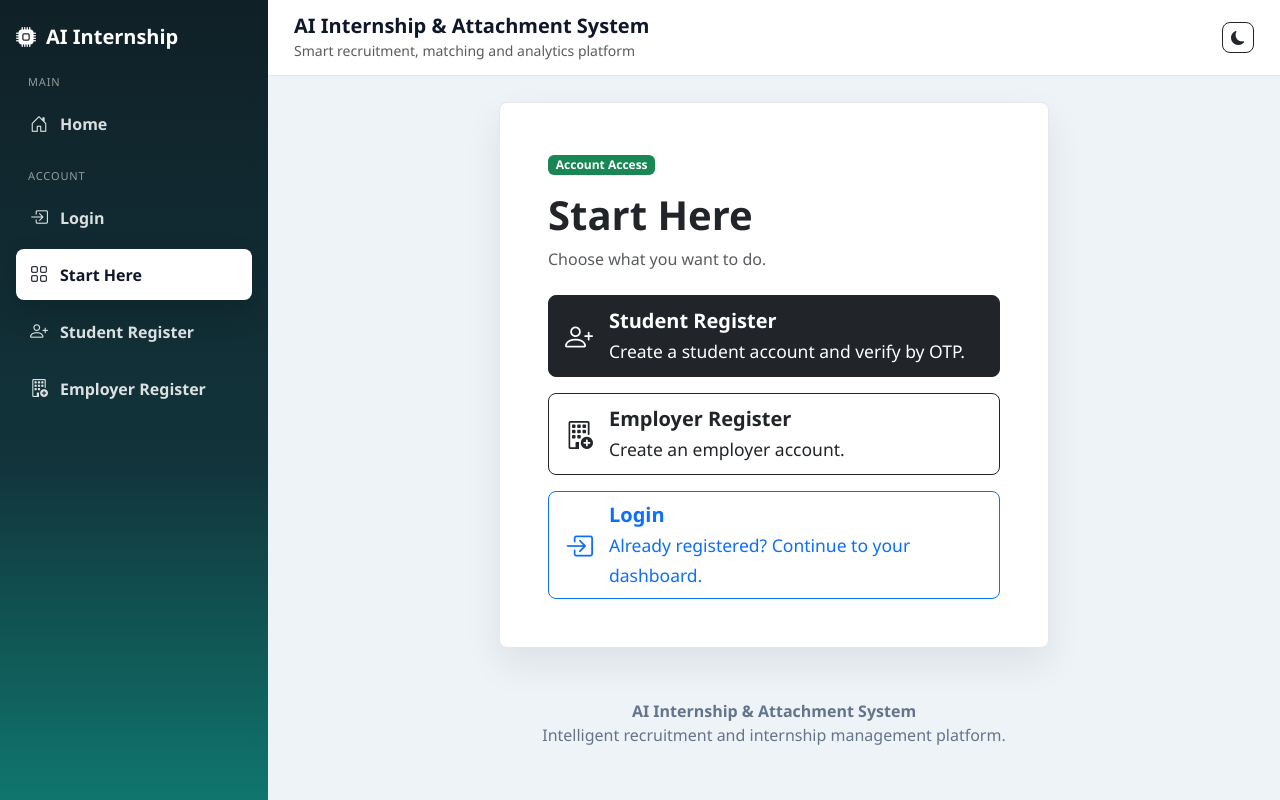
After one commit to georgesultan931-bit/ai-attachment-system, a Django app: page /register/ in a window 1280 px wide. The commit adds this page. Run offline with Django 5.2, Linux system fonts and the light colour scheme.

Commit message:
Add one account start link

```diff
--- a/accounts/urls.py
+++ b/accounts/urls.py
@@ -27,6 +27,12 @@ urlpatterns = [
         'register/student/',
         views.student_register,
         name='student_register'
+    ),
+
+    path(
+        'register/',
+        views.account_start,
+        name='account_start'
     ),
 
     path(
--- a/accounts/views.py
+++ b/accounts/views.py
@@ -46,6 +46,14 @@ def home(request):
     }
 
     return render(request, 'home.html', context)
+
+
+def account_start(request):
+
+    return render(
+        request,
+        'accounts/account_start.html'
+    )
 
 
 @login_required
--- /dev/null
+++ b/templates/accounts/account_start.html
@@ -0,0 +1,70 @@
+{% extends 'base.html' %}
+
+{% block content %}
+
+<style>
+    .start-card {
+        border-radius: 8px;
+        border: 1px solid #e5e7eb;
+        box-shadow: 0 16px 36px rgba(15, 23, 42, .08);
+    }
+
+    .start-action {
+        min-height: 82px;
+        border-radius: 8px;
+        text-align: left;
+    }
+</style>
+
+<div class="row justify-content-center">
+    <div class="col-xl-7 col-lg-9">
+        <div class="card start-card">
+            <div class="card-body p-4 p-md-5">
+
+                <span class="badge text-bg-success mb-3">Account Access</span>
+
+                <h1 class="fw-bold mb-2">
+                    Start Here
+                </h1>
+
+                <p class="text-muted mb-4">
+                    Choose what you want to do.
+                </p>
+
+                <div class="d-grid gap-3">
+
+                    <a href="{% url 'student_register' %}"
+                       class="btn btn-dark btn-lg start-action d-flex align-items-center gap-3">
+                        <i class="bi bi-person-plus fs-3"></i>
+                        <span>
+                            <strong>Student Register</strong><br>
+                            <small>Create a student account and verify by OTP.</small>
+                        </span>
+                    </a>
+
+                    <a href="{% url 'employer_register' %}"
+                       class="btn btn-outline-dark btn-lg start-action d-flex align-items-center gap-3">
+                        <i class="bi bi-building-add fs-3"></i>
+                        <span>
+                            <strong>Employer Register</strong><br>
+                            <small>Create an employer account.</small>
+                        </span>
+                    </a>
+
+                    <a href="{% url 'login' %}"
+                       class="btn btn-outline-primary btn-lg start-action d-flex align-items-center gap-3">
+                        <i class="bi bi-box-arrow-in-right fs-3"></i>
+                        <span>
+                            <strong>Login</strong><br>
+                            <small>Already registered? Continue to your dashboard.</small>
+                        </span>
+                    </a>
+
+                </div>
+
+            </div>
+        </div>
+    </div>
+</div>
+
+{% endblock %}
--- a/templates/base.html
+++ b/templates/base.html
@@ -450,6 +450,12 @@
                 Login
             </a>
 
+            <a class="sidebar-link {% if request.resolver_match.url_name == 'account_start' %}active{% endif %}"
+               href="{% url 'account_start' %}">
+                <i class="bi bi-grid"></i>
+                Start Here
+            </a>
+
             <a class="sidebar-link {% if request.resolver_match.url_name == 'student_register' %}active{% endif %}"
                href="{% url 'student_register' %}">
                 <i class="bi bi-person-plus"></i>
```
